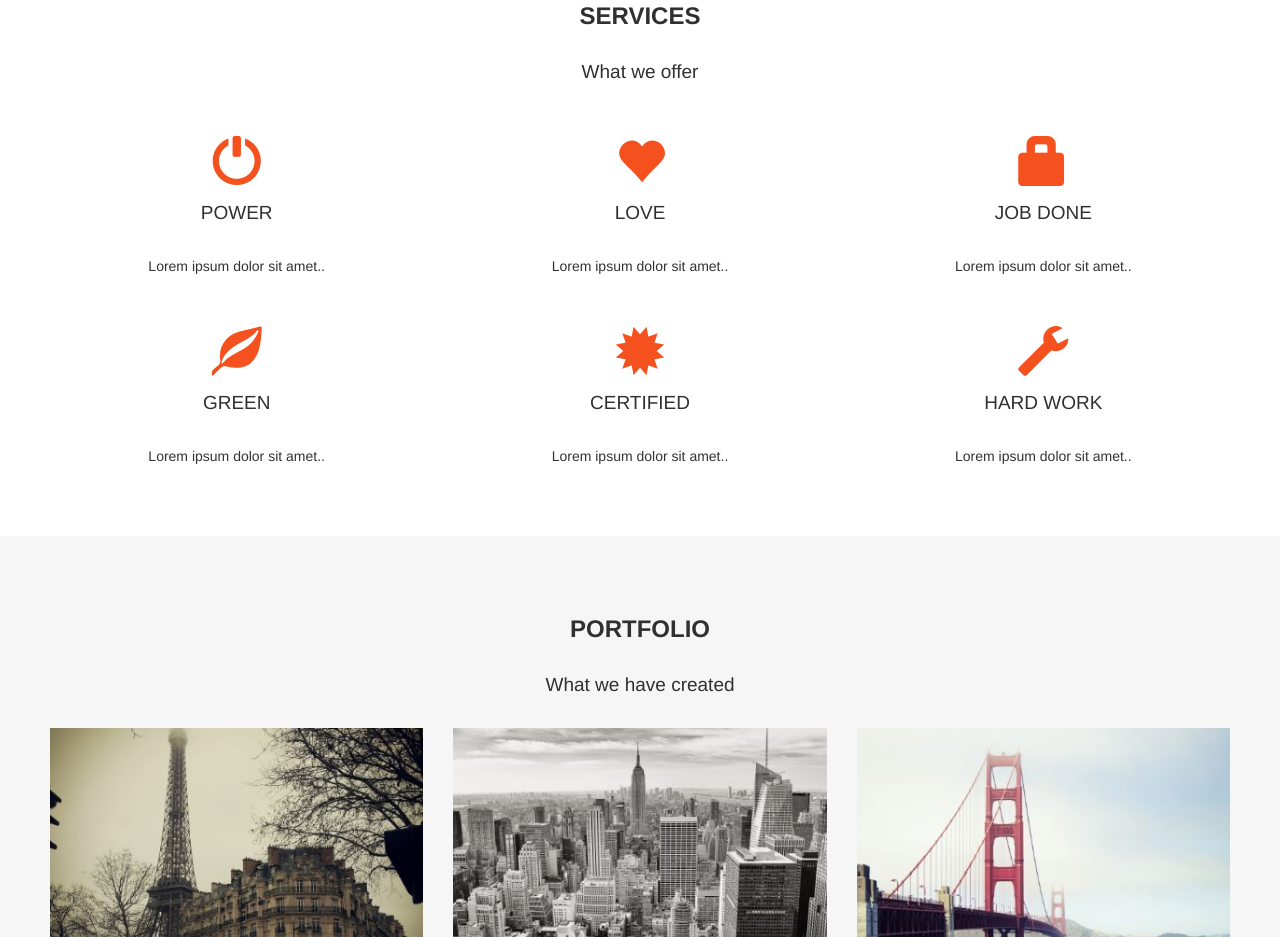
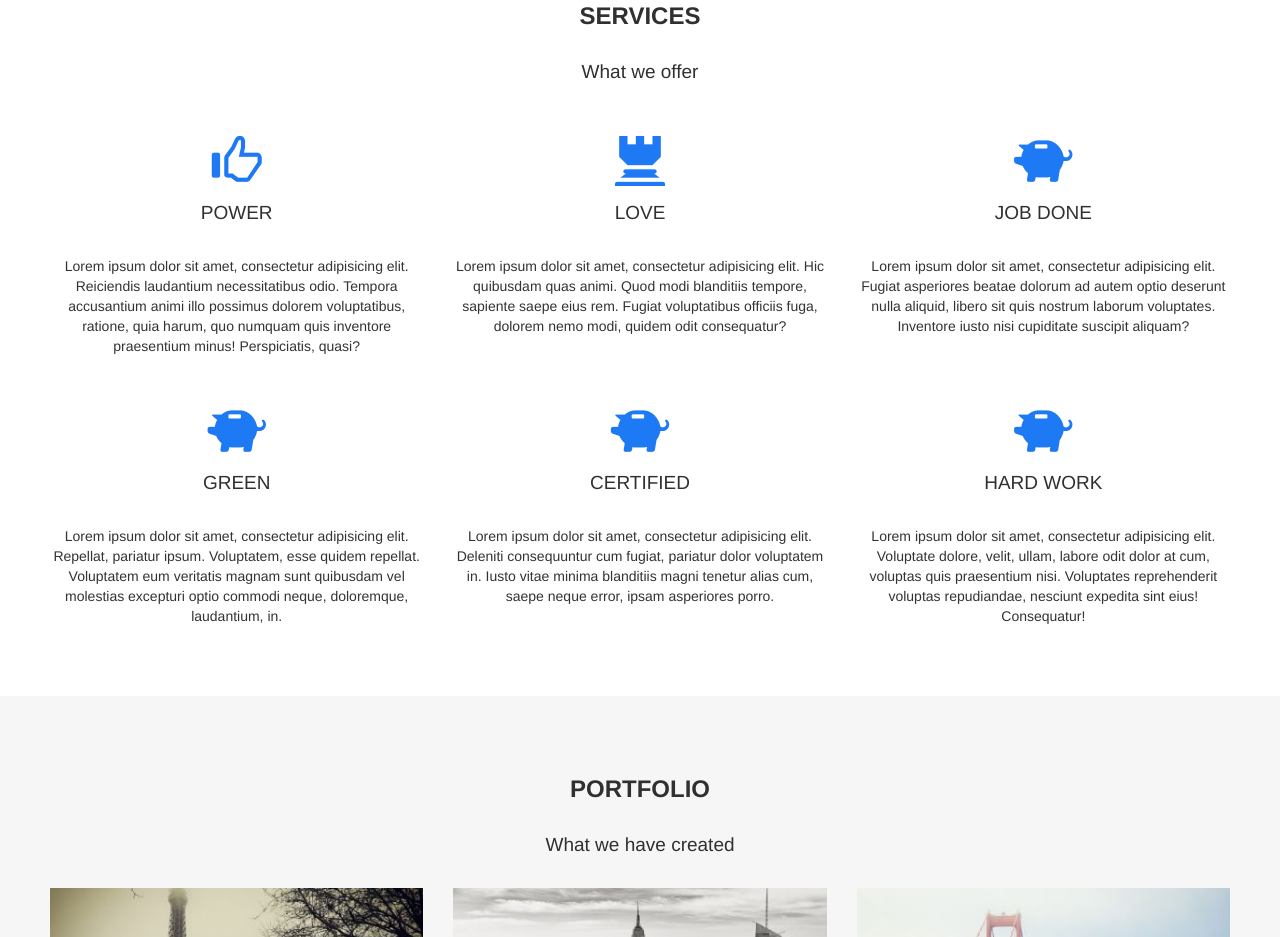
Before and after one commit to manumanmanman/bootstrap-theme, a plain HTML site: page index.html in a window 1280 px wide. Shown: the part 1269-2206 px from the top of the page. Drawn offline with nearby package versions, Linux system fonts and the light colour scheme.

Commit message:
modifications services

```diff
--- a/css/style.css
+++ b/css/style.css
@@ -57,7 +57,7 @@ h4 {
 }
 
 #services .glyphicon {
-    color: #f4511e;
+    color: #1e79f4;
     font-size: 50px;
 }
 
--- a/index.html
+++ b/index.html
@@ -81,37 +81,37 @@
   <br>
   <div class="row slideanim">
     <div class="col-sm-4 ">
-      <span class="glyphicon glyphicon-off "></span>
+      <span class="glyphicon glyphicon-thumbs-up "></span>
       <h4>POWER</h4>
-      <p>Lorem ipsum dolor sit amet..</p>
+      <p>Lorem ipsum dolor sit amet, consectetur adipisicing elit. Reiciendis laudantium necessitatibus odio. Tempora accusantium animi illo possimus dolorem voluptatibus, ratione, quia harum, quo numquam quis inventore praesentium minus! Perspiciatis, quasi?</p>
     </div>
     <div class="col-sm-4">
-      <span class="glyphicon glyphicon-heart"></span>
+      <span class="glyphicon glyphicon-tower"></span>
       <h4>LOVE</h4>
-      <p>Lorem ipsum dolor sit amet..</p>
+      <p>Lorem ipsum dolor sit amet, consectetur adipisicing elit. Hic quibusdam quas animi. Quod modi blanditiis tempore, sapiente saepe eius rem. Fugiat voluptatibus officiis fuga, dolorem nemo modi, quidem odit consequatur?</p>
     </div>
     <div class="col-sm-4">
-      <span class="glyphicon glyphicon-lock"></span>
+      <span class="glyphicon glyphicon-piggy-bank"></span>
       <h4>JOB DONE</h4>
-      <p>Lorem ipsum dolor sit amet..</p>
+      <p>Lorem ipsum dolor sit amet, consectetur adipisicing elit. Fugiat asperiores beatae dolorum ad autem optio deserunt nulla aliquid, libero sit quis nostrum laborum voluptates. Inventore iusto nisi cupiditate suscipit aliquam?</p>
     </div>
     </div>
     <br><br>
   <div class="row slideanim">
     <div class="col-sm-4">
-      <span class="glyphicon glyphicon-leaf"></span>
+      <span class="glyphicon glyphicon-piggy-bank"></span>
       <h4>GREEN</h4>
-      <p>Lorem ipsum dolor sit amet..</p>
+      <p>Lorem ipsum dolor sit amet, consectetur adipisicing elit. Repellat, pariatur ipsum. Voluptatem, esse quidem repellat. Voluptatem eum veritatis magnam sunt quibusdam vel molestias excepturi optio commodi neque, doloremque, laudantium, in.</p>
     </div>
     <div class="col-sm-4">
-      <span class="glyphicon glyphicon-certificate"></span>
+      <span class="glyphicon glyphicon-piggy-bank"></span>
       <h4>CERTIFIED</h4>
-      <p>Lorem ipsum dolor sit amet..</p>
+      <p>Lorem ipsum dolor sit amet, consectetur adipisicing elit. Deleniti consequuntur cum fugiat, pariatur dolor voluptatem in. Iusto vitae minima blanditiis magni tenetur alias cum, saepe neque error, ipsam asperiores porro.</p>
     </div>
     <div class="col-sm-4">
-      <span class="glyphicon glyphicon-wrench"></span>
+      <span class="glyphicon glyphicon-piggy-bank"></span>
       <h4>HARD WORK</h4>
-      <p>Lorem ipsum dolor sit amet..</p>
+      <p>Lorem ipsum dolor sit amet, consectetur adipisicing elit. Voluptate dolore, velit, ullam, labore odit dolor at cum, voluptas quis praesentium nisi. Voluptates reprehenderit voluptas repudiandae, nesciunt expedita sint eius! Consequatur!</p>
     </div>
   </div>
 </div>
```
